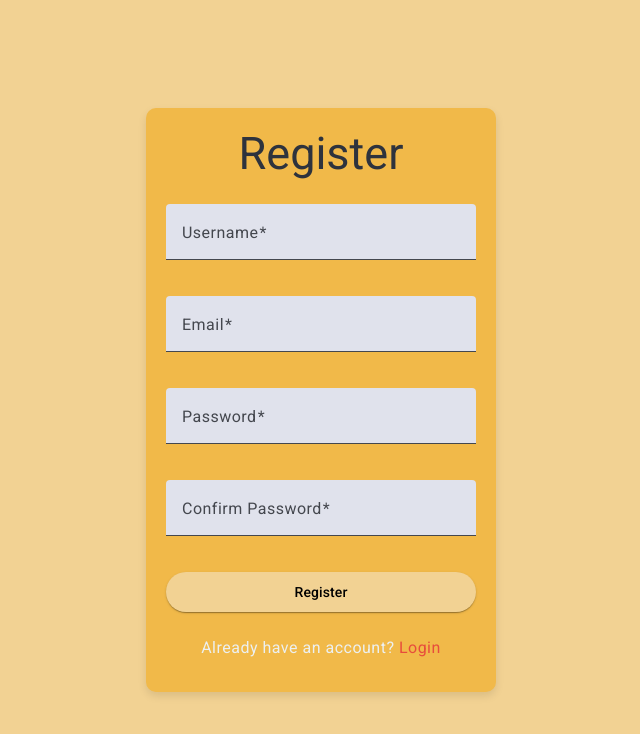
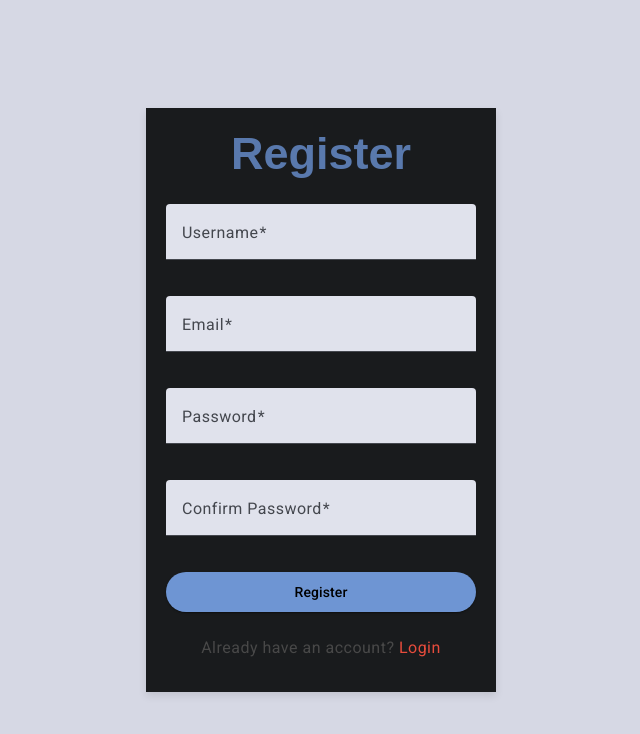
Before and after one commit to elab-development/internet-tehnologije-projekat-appzaaviokarte_2020_0134, an Angular app in the folder flight-frontend/: page /register in a window 1280 px wide. Shown: the top 734 px of the page, without its empty margins (319-959 px from the left). Built offline with nearby package versions, Linux system fonts and the light colour scheme.

Commit message:
Update za register stranu

```diff
--- a/flight-frontend/src/app/pages/login/login.component.scss
+++ b/flight-frontend/src/app/pages/login/login.component.scss
@@ -50,7 +50,7 @@
     background-color: #6e95d3;
     color: #000000;
     padding: 30px;
-    border-radius: 5px;
+    border-radius: 30px;
     transition: background-color 0.3s;
 
     &:hover {
--- a/flight-frontend/src/app/pages/register/register.component.html
+++ b/flight-frontend/src/app/pages/register/register.component.html
@@ -50,7 +50,7 @@
   </mat-form-field>
 
   <button mat-raised-button color="primary" type="submit">Register</button>
-  <p class="has-text-centered mt-5">
+  <p class="noAcc has-text-centered mt-5">
     Already have an account? <a routerLink="/login">Login</a>
   </p>
 </form>
--- a/flight-frontend/src/app/pages/register/register.component.scss
+++ b/flight-frontend/src/app/pages/register/register.component.scss
@@ -3,7 +3,7 @@
   justify-content: center;
   align-items: center;
   height: 100vh;
-  background-color: #f2d293;
+  background-color: #d6d8e4;
   color: #ecf0f1;
 }
 .example-form {
@@ -11,8 +11,8 @@
   flex-direction: column;
   width: 350px;
   padding: 20px;
-  border-radius: 10px;
-  background-color: #f1b949;
+  border-radius: 10 px;
+  background-color: #191b1d;
   box-shadow: 0 4px 8px rgba(0, 0, 0, 0.1);
 
   .example-full-width {
@@ -20,6 +20,13 @@
     margin-bottom: 20px;
   }
 }
+
+.title {
+  color: #5979ad;
+  font-family: "Poppins", sans-serif;
+  font-weight: 550;
+}
+
 form {
   display: flex;
   flex-direction: column;
@@ -28,16 +35,17 @@ form {
   mat-form-field {
     width: 100%;
     margin-bottom: 16px;
+    color: #ecf0f1;
   }
 
   button {
     width: 100%;
-    background-color: #f2d293; /* Svetlije plavo */
+    background-color: #6e95d3; /* Svetlije plavo */
     color: #000000;
     transition: background-color 0.3s ease;
 
     &:hover {
-      background-color: #e2b457; /* Tamnije plavo na hover */
+      background-color: #436eb4; /* Tamnije plavo na hover */
     }
   }
 
@@ -49,4 +57,8 @@ form {
       text-decoration: underline;
     }
   }
+
+  .noAcc {
+    color: #484848;
+  }
 }
```
